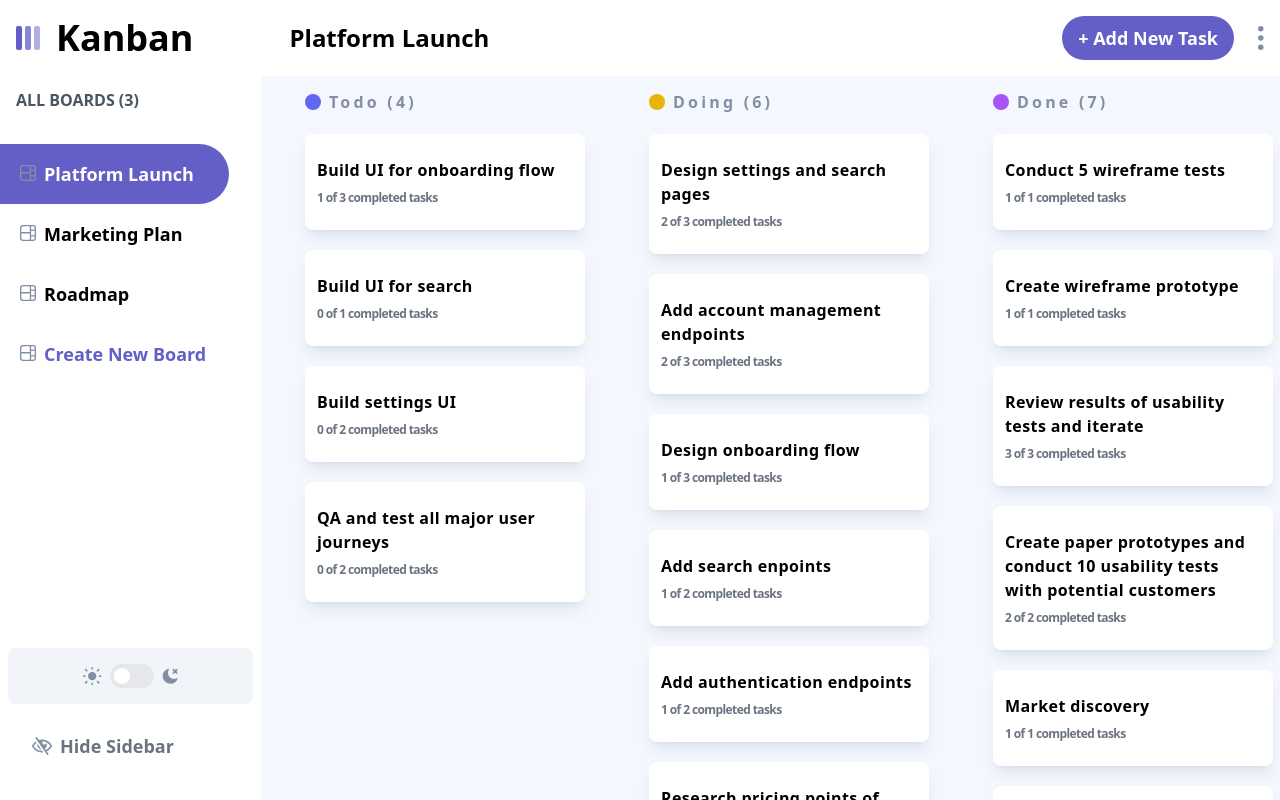
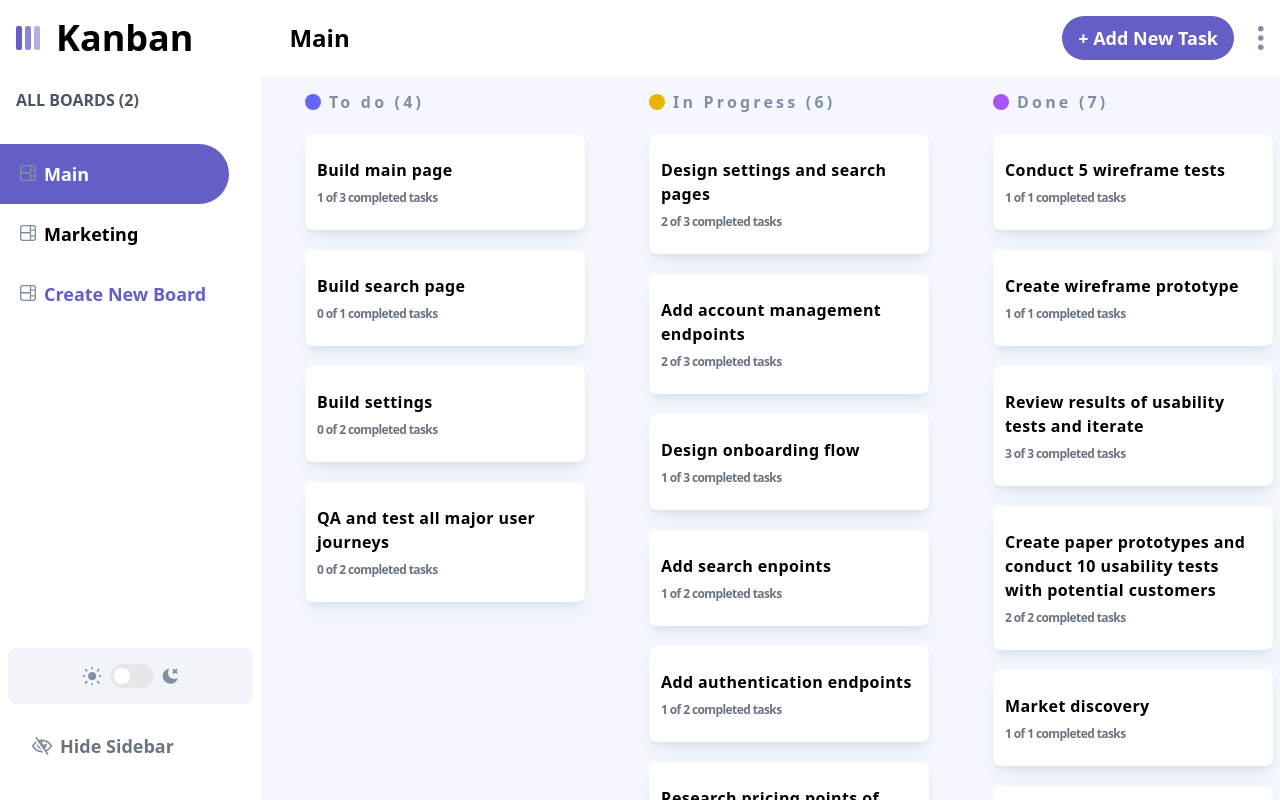
Before and after one commit to LauraAndradd/my-react-app, a React (Vite) app: page / in a window 1280 px wide. Built offline with nearby package versions, Linux system fonts and the light colour scheme.

Commit message:
resolvendo bug no current status
ainda tem que melhorar

```diff
--- a/src/components/Task.jsx
+++ b/src/components/Task.jsx
@@ -50,8 +50,7 @@ function Task({taskIndex, colIndex}) {
             taskIndex={taskIndex}
             setIsTaskModalOpen={setIsTaskModalOpen}
             />
-        )
-    }
+        )}
     </div>
   )
 }
--- a/src/data/data.json
+++ b/src/data/data.json
@@ -1,16 +1,16 @@
 {
   "boards": [
     {
-      "name": "Platform Launch",
+      "name": "Main",
       "isActive" : false,
       "columns": [
         {
-          "name": "Todo",
+          "name": "To do",
           "tasks": [
             {
-              "title": "Build UI for onboarding flow",
+              "title": "Build main page",
               "description": "",
-              "status": "Todo",
+              "status": "To do",
               "subtasks": [
                 {
                   "title": "Sign up page",
@@ -27,9 +27,9 @@
               ]
             },
             {
-              "title": "Build UI for search",
+              "title": "Build search page",
               "description": "",
-              "status": "Todo",
+              "status": "To do",
               "subtasks": [
                 {
                   "title": "Search page",
@@ -38,9 +38,9 @@
               ]
             },
             {
-              "title": "Build settings UI",
+              "title": "Build settings",
               "description": "",
-              "status": "Todo",
+              "status": "To do",
               "subtasks": [
                 {
                   "title": "Account page",
@@ -55,7 +55,7 @@
             {
               "title": "QA and test all major user journeys",
               "description": "Once we feel version one is ready, we need to rigorously test it both internally and externally to identify any major gaps.",
-              "status": "Todo",
+              "status": "To do",
               "subtasks": [
                 {
                   "title": "Internal testing",
@@ -70,12 +70,12 @@
           ]
         },
         {
-          "name": "Doing",
+          "name": "In Progress",
           "tasks": [
             {
               "title": "Design settings and search pages",
               "description": "",
-              "status": "Doing",
+              "status": "In Progress",
               "subtasks": [
                 {
                   "title": "Settings - Account page",
@@ -94,7 +94,7 @@
             {
               "title": "Add account management endpoints",
               "description": "",
-              "status": "Doing",
+              "status": "In Progress",
               "subtasks": [
                 {
                   "title": "Upgrade plan",
@@ -113,7 +113,7 @@
             {
               "title": "Design onboarding flow",
               "description": "",
-              "status": "Doing",
+              "status": "In Progress",
               "subtasks": [
                 {
                   "title": "Sign up page",
@@ -132,7 +132,7 @@
             {
               "title": "Add search enpoints",
               "description": "",
-              "status": "Doing",
+              "status": "In Progress",
               "subtasks": [
                 {
                   "title": "Add search endpoint",
@@ -147,7 +147,7 @@
             {
               "title": "Add authentication endpoints",
               "description": "",
-              "status": "Doing",
+              "status": "In Progress",
               "subtasks": [
                 {
                   "title": "Define user model",
@@ -162,7 +162,7 @@
             {
               "title": "Research pricing points of various competitors and trial different business models",
               "description": "We know what we're planning to build for version one. Now we need to finalise the first pricing model we'll use. Keep iterating the subtasks until we have a coherent proposition.",
-              "status": "Doing",
+              "status": "In Progress",
               "subtasks": [
                 {
                   "title": "Research competitor pricing and business models",
@@ -285,16 +285,16 @@
       ]
     },
     {
-      "name": "Marketing Plan",
+      "name": "Marketing",
       "isActive" : false,
       "columns": [
         {
-          "name": "Todo",
+          "name": "To do",
           "tasks": [
             {
               "title": "Plan Product Hunt launch",
               "description": "",
-              "status": "Todo",
+              "status": "To do",
               "subtasks": [
                 {
                   "title": "Find hunter",
@@ -325,7 +325,7 @@
             {
               "title": "Share on Show HN",
               "description": "",
-              "status": "",
+              "status": "To do",
               "subtasks": [
                 {
                   "title": "Draft out HN post",
@@ -344,7 +344,7 @@
             {
               "title": "Write launch article to publish on multiple channels",
               "description": "",
-              "status": "",
+              "status": "To do",
               "subtasks": [
                 {
                   "title": "Write article",
@@ -367,7 +367,7 @@
           ]
         },
         {
-          "name": "Doing",
+          "name": "In Progress",
           "tasks": []
         },
         {
@@ -375,59 +375,6 @@
           "tasks": []
         }
       ]
-    },
-    {
-      "name": "Roadmap",
-      "isActive" : false,
-      "columns": [
-        {
-          "name": "Now",
-          "tasks": [
-            {
-              "title": "Launch version one",
-              "description": "",
-              "status": "",
-              "subtasks": [
-                {
-                  "title": "Launch privately to our waitlist",
-                  "isCompleted": false
-                },
-                {
-                  "title": "Launch publicly on PH, HN, etc.",
-                  "isCompleted": false
-                }
-              ]
-            },
-            {
-              "title": "Review early feedback and plan next steps for roadmap",
-              "description": "Beyond the initial launch, we're keeping the initial roadmap completely empty. This meeting will help us plan out our next steps based on actual customer feedback.",
-              "status": "",
-              "subtasks": [
-                {
-                  "title": "Interview 10 customers",
-                  "isCompleted": false
-                },
-                {
-                  "title": "Review common customer pain points and suggestions",
-                  "isCompleted": false
-                },
-                {
-                  "title": "Outline next steps for our roadmap",
-                  "isCompleted": false
-                }
-              ]
-            }
-          ]
-        },
-        {
-          "name": "Next",
-          "tasks": []
-        },
-        {
-          "name": "Later",
-          "tasks": []
-        }
-      ]
     }
   ]
 }
--- a/src/index.css
+++ b/src/index.css
@@ -20,4 +20,6 @@ body {
   appearance: none;
   background-repeat: no-repeat;
   background-position: right 16px top 50%;
+  border: 1px solid gray;
+  color: black;
 }
--- a/src/modals/AddEditBoardModal.jsx
+++ b/src/modals/AddEditBoardModal.jsx
@@ -16,7 +16,8 @@ function AddEditBoardModal({setBoardModalOpen , type , }) {
   const [newColumns, setNewColumns] = useState(
     [
         {name: 'To do' , task : [] , id : uuidv4()},
-        {name: 'Doing' , task : [] , id : uuidv4()}
+        {name: 'In progress' , task : [] , id : uuidv4()},
+        {name: 'Done' , task : [] , id : uuidv4()}
     ]
   )
 
@@ -108,7 +109,7 @@ function AddEditBoardModal({setBoardModalOpen , type , }) {
           newColumns.map((column , index) => (
             <div key={index} className='flex items-center w-full'>
               <input
-              className='br-transparent flex-grow px-4 py-2 rounded-md text-sm border border-gray-600 outline-none focus:outline-[#735fc7]'
+              className='bg-transparent outline-none focus:border-0 border flex-grow px-4 py-2 rounded-md text-sm border-gray-600 focus:outline-[#635fc7]'
               onChange={(e) => {
                 onChange( column.id, e.target.value)
               }}
--- a/src/modals/AddEditTaskModal.jsx
+++ b/src/modals/AddEditTaskModal.jsx
@@ -173,18 +173,18 @@ function AddEditTaskModal({type, device , setOpenAddEditTask , setIsTaskModalOpe
             </div>
 
             {/*Current Status Section*/}
-            <div className='mt-8 flex flex-col space-y-3'>
-                <label className='text-sm dark:text-white text-gray-500'>
+            <div className="mt-8 flex flex-col space-y-3">
+                <label className="text-sm dark:text-white text-gray-500">
                     Current Status
                 </label>
                 <select
                 value={status}
-                onChange={(e) => onChangeStatus(e)}
-                className='select-status flex flex-grow px-4 py-2 rounded-md text-sm bg-transparent focus:border-0 border border-gray-300 focus:outline-[#635fc7] outline-none '>
+                onChange={onChangeStatus}
+                className="select-status flex flex-grow px-4 py-2 rounded-md text-sm bg-transparent focus:border-0  border border-gray-300 focus:outline-[#635fc7] outline-none">
                     { columns.map((column , index) => (
                         <option value={column.name}
                         key={index}>
-                            {column.name}
+                        {column.name}
                         </option>
                      ))}
                 </select>
@@ -194,16 +194,13 @@ function AddEditTaskModal({type, device , setOpenAddEditTask , setIsTaskModalOpe
                     if(isValid){
                         onSubmit(type)
                         setOpenAddEditTask(false)
+                        type === "edit" && setIsTaskModalOpen(false)
                     }
                 }}
                 className=' w-full items-center text-white bg-[#635fc7] py-2 rounded-full '>
                     { type === 'edit' ? 'Save Edit' : 'Create Task' }
-
                 </button>
-
             </div>
-
-
         </div>
     </div>
   )
```
